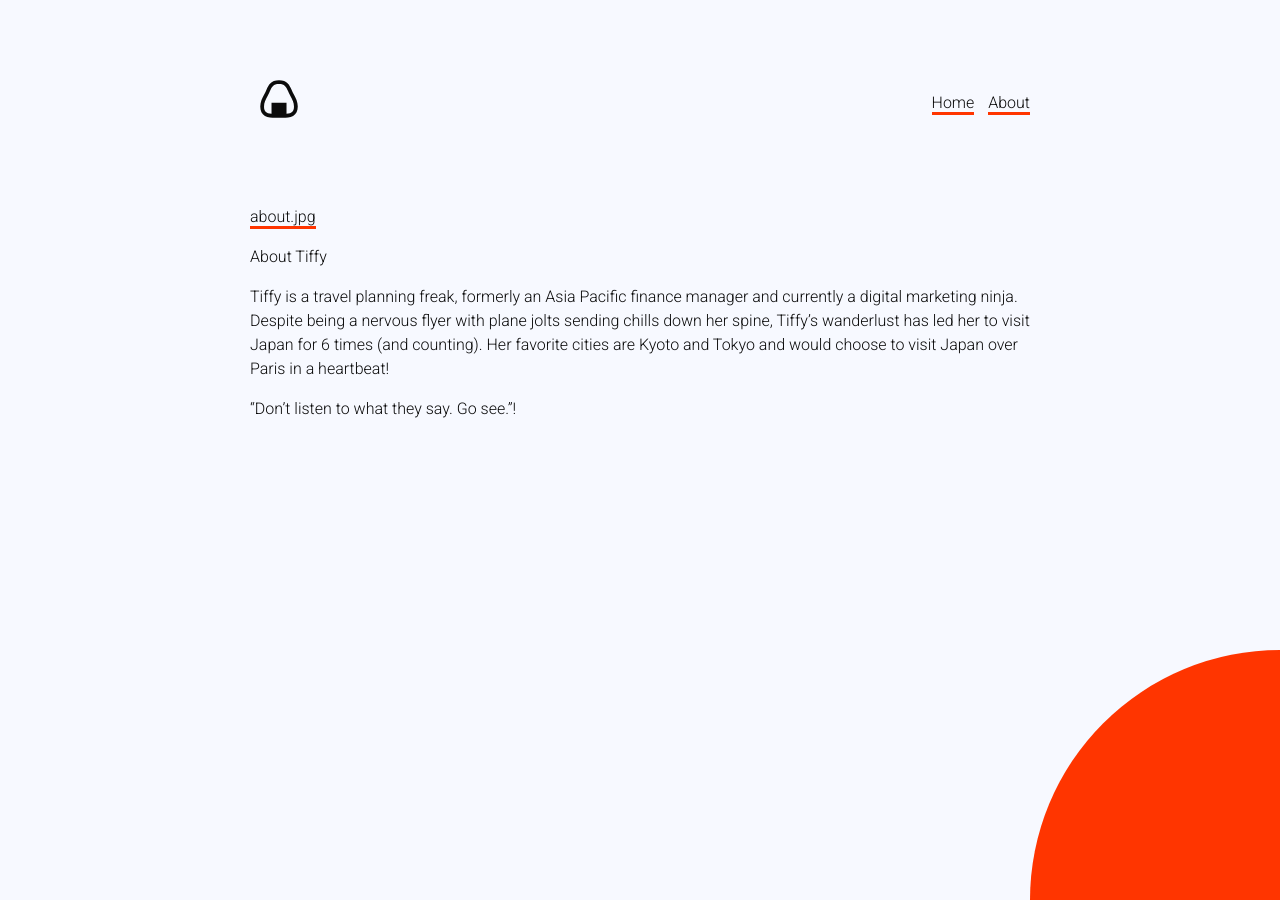
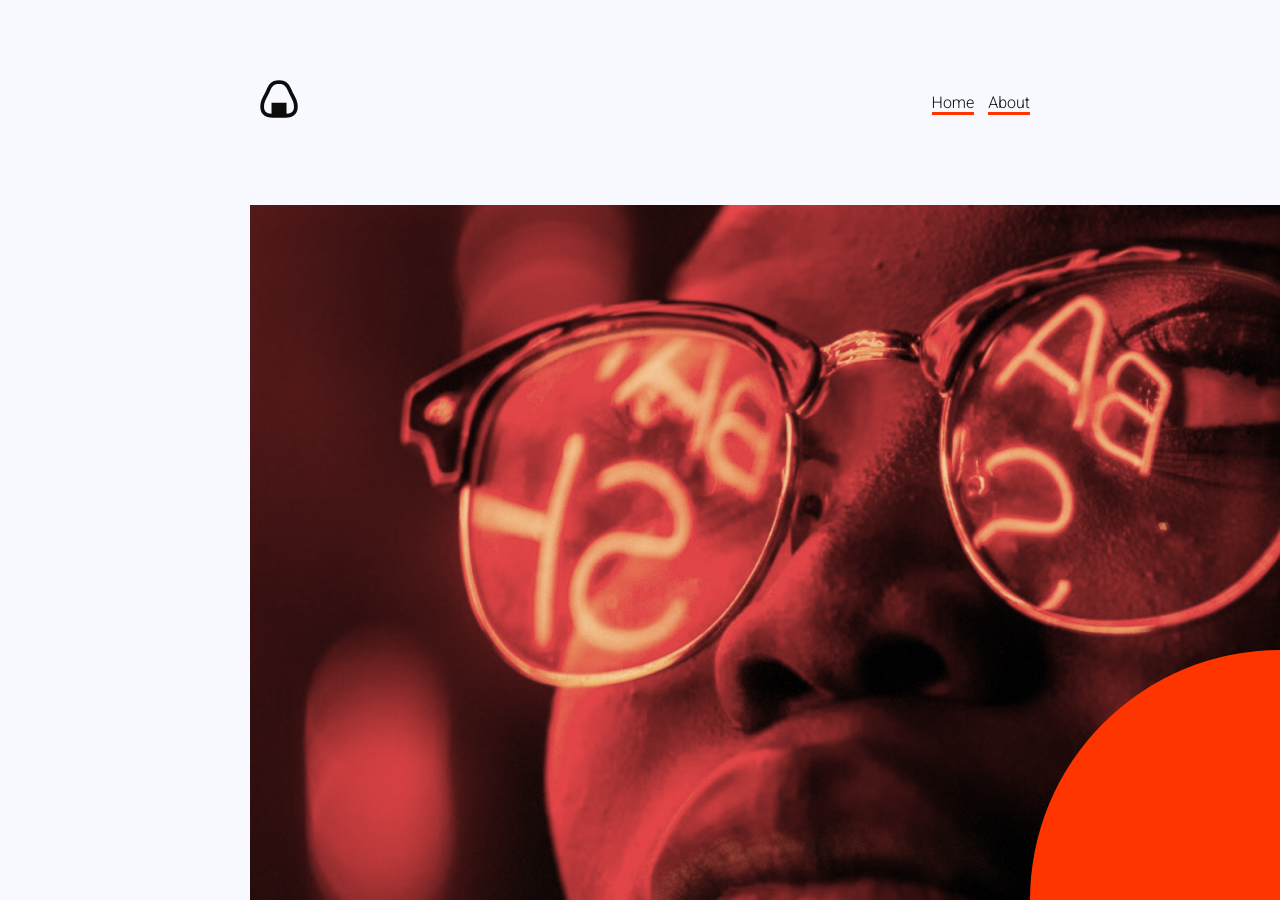
Before and after one commit to isaacrossi/anightinjapan, a Jekyll site: the page built from about.md, in a window 1280 px wide and 900 px high. Built offline with Jekyll 4.4.1, drawn with Linux system fonts in a browser that asks for light colours.

Commit message:
Updated About

```diff
--- a/about.md
+++ b/about.md
@@ -4,7 +4,7 @@ permalink: "/about/"
 layout: default
 ---
 
-[about.jpg](/uploads/about.jpg)
+![about.jpg](/uploads/about.jpg)
 
 About Tiffy
 
```
